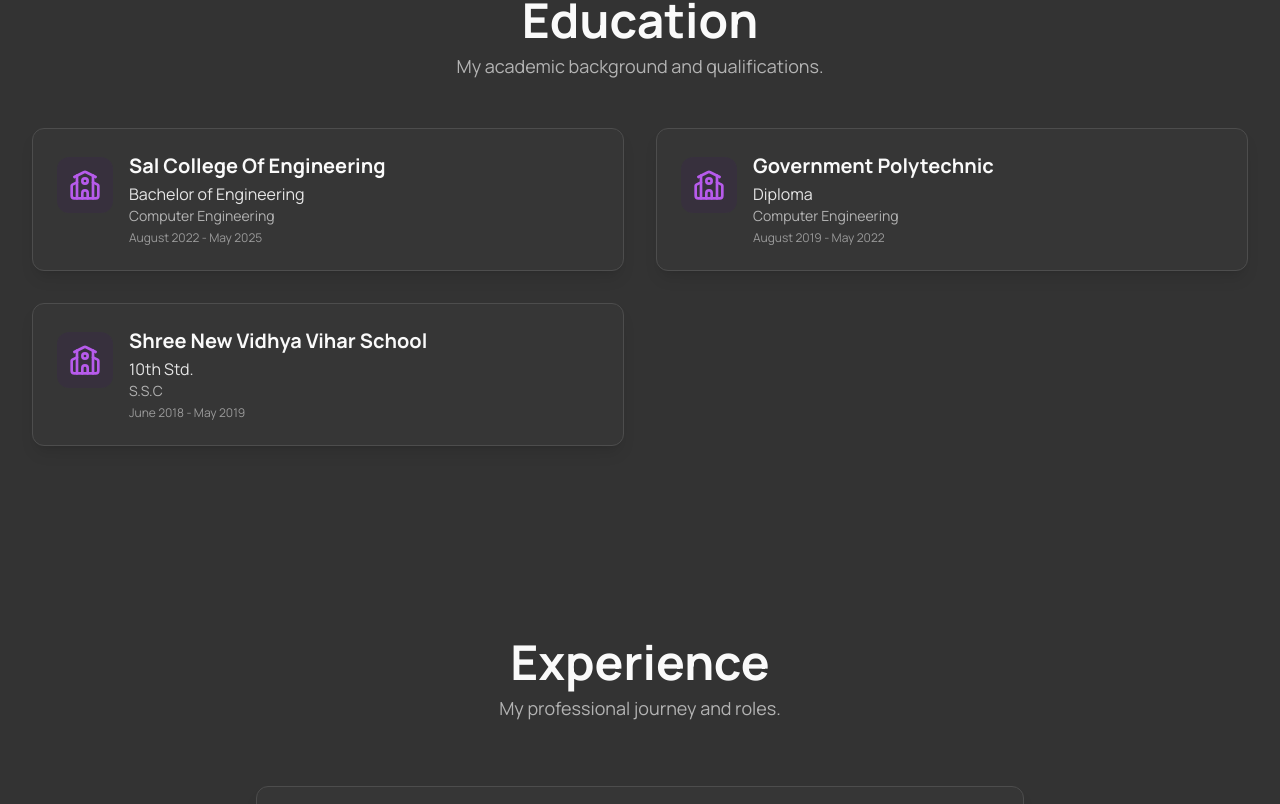
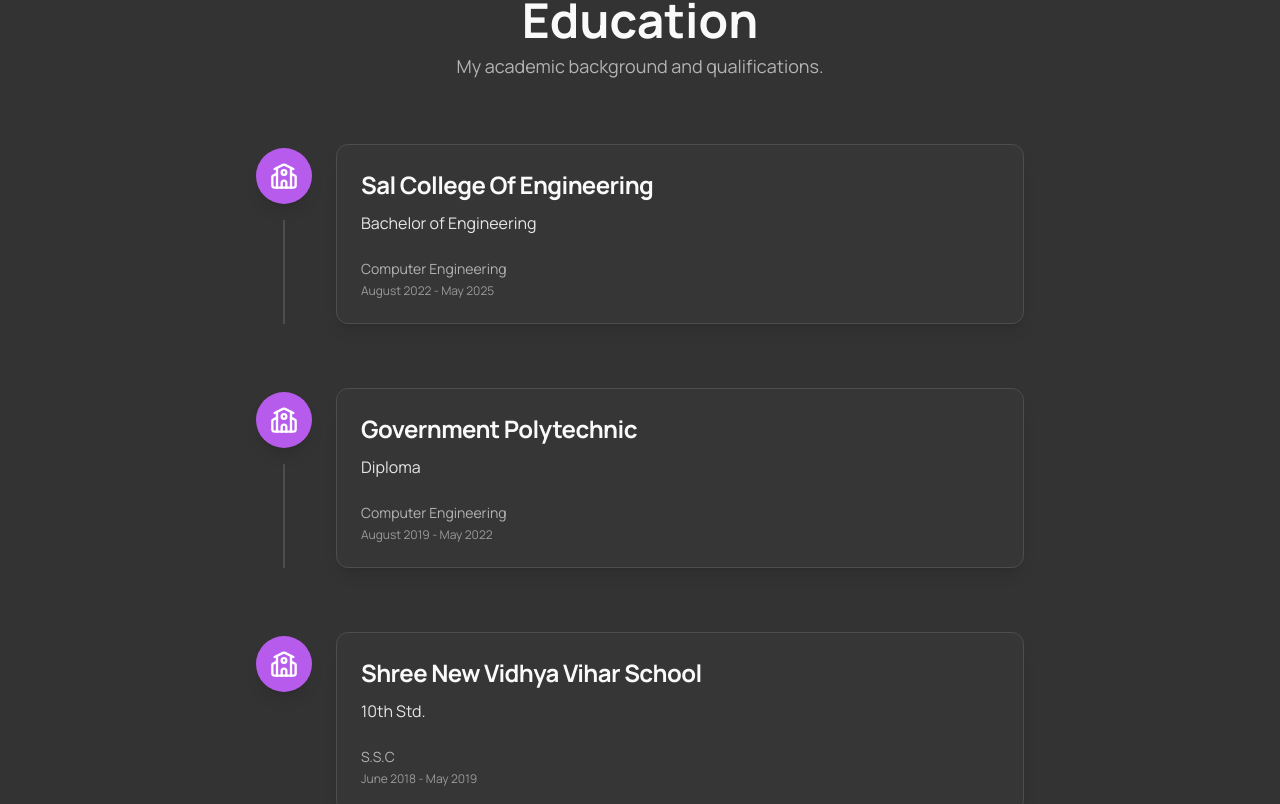
Before and after one commit to dhruvpanchal-271103/Dhruv-Portfolio, a Next.js app: page / in a window 1280 px wide. Shown: the part 1936-2740 px from the top of the page. Built offline with nearby package versions, Linux system fonts and the light colour scheme.

Commit message:
change the entire design of education section

```diff
--- a/src/components/sections/education-section.tsx
+++ b/src/components/sections/education-section.tsx
@@ -1,6 +1,6 @@
 
 import SectionWrapper from "@/components/ui/section-wrapper";
-import { Card, CardContent } from "@/components/ui/card"; // Use CardContent for padding
+import { Card, CardContent, CardDescription, CardHeader, CardTitle } from "@/components/ui/card";
 import { type EducationItem } from "@/lib/types";
 import { School } from "lucide-react";
 
@@ -34,37 +34,48 @@ const educationHistory: EducationItem[] = [
 export default function EducationSection() {
   return (
     <SectionWrapper id="education" className="container mx-auto px-4 sm:px-6 lg:px-8">
-      <div className="text-center mb-12">
+      <div className="text-center mb-12 md:mb-16">
         <h2 className="font-headline text-4xl md:text-5xl font-bold text-foreground">Education</h2>
         <p className="text-lg text-muted-foreground mt-2">My academic background and qualifications.</p>
       </div>
-      <div className="grid grid-cols-1 md:grid-cols-2 gap-8">
+
+      <div className="max-w-3xl mx-auto space-y-16">
         {educationHistory.map((edu, index) => (
-          <Card
+          <div
             key={edu.id}
-            className="bg-card/50 backdrop-blur-sm shadow-lg hover:shadow-accent/20 transition-shadow duration-300 animate-fade-in opacity-0 flex flex-col"
-            style={{ animationDelay: `${index * 100}ms` }}
+            className="grid grid-cols-[auto_1fr] gap-x-4 sm:gap-x-6 items-start animate-fade-in opacity-0"
+            style={{ animationDelay: `${index * 150}ms` }}
           >
-            <CardContent className="p-6 flex items-start space-x-4 flex-grow"> {/* Use CardContent for padding and flex layout */}
-              <div className="bg-primary/10 p-3 rounded-lg shrink-0 mt-1">
-                <School className="w-8 h-8 text-accent" />
+            {/* Timeline Gutter */}
+            <div className="flex flex-col items-center self-stretch pt-1"> {/* self-stretch to make gutter full height of row */}
+              <div className="bg-accent text-accent-foreground rounded-full p-0 shadow-lg flex items-center justify-center w-12 h-12 sm:w-14 sm:h-14 shrink-0">
+                <School className="w-6 h-6 sm:w-7 sm:h-7" />
               </div>
-              <div className="flex-grow">
-                <h3 className="font-headline text-xl font-semibold text-foreground mb-1 leading-tight">
+              {index < educationHistory.length - 1 && (
+                <div className="w-0.5 grow bg-border mt-4"></div>
+              )}
+            </div>
+
+            {/* Content Card */}
+            <Card className="bg-card/50 backdrop-blur-sm shadow-lg hover:shadow-accent/20 transition-shadow duration-300 w-full">
+              <CardHeader>
+                <CardTitle className="font-headline text-xl md:text-2xl text-foreground mb-1">
                   {edu.institution}
-                </h3>
-                <p className="text-base text-foreground/90">
+                </CardTitle>
+                <CardDescription className="text-base text-foreground/90">
                   {edu.degree}
-                </p>
+                </CardDescription>
+              </CardHeader>
+              <CardContent className="pt-0">
                 {edu.fieldOfStudy && (
-                  <p className="text-sm text-muted-foreground">{edu.fieldOfStudy}</p>
+                  <p className="text-sm text-muted-foreground mb-1">{edu.fieldOfStudy}</p>
                 )}
-                <p className="text-xs text-muted-foreground/80 pt-1">
+                <p className="text-xs text-muted-foreground/80">
                   {edu.startDate} - {edu.endDate}
                 </p>
-              </div>
-            </CardContent>
-          </Card>
+              </CardContent>
+            </Card>
+          </div>
         ))}
       </div>
     </SectionWrapper>
```
